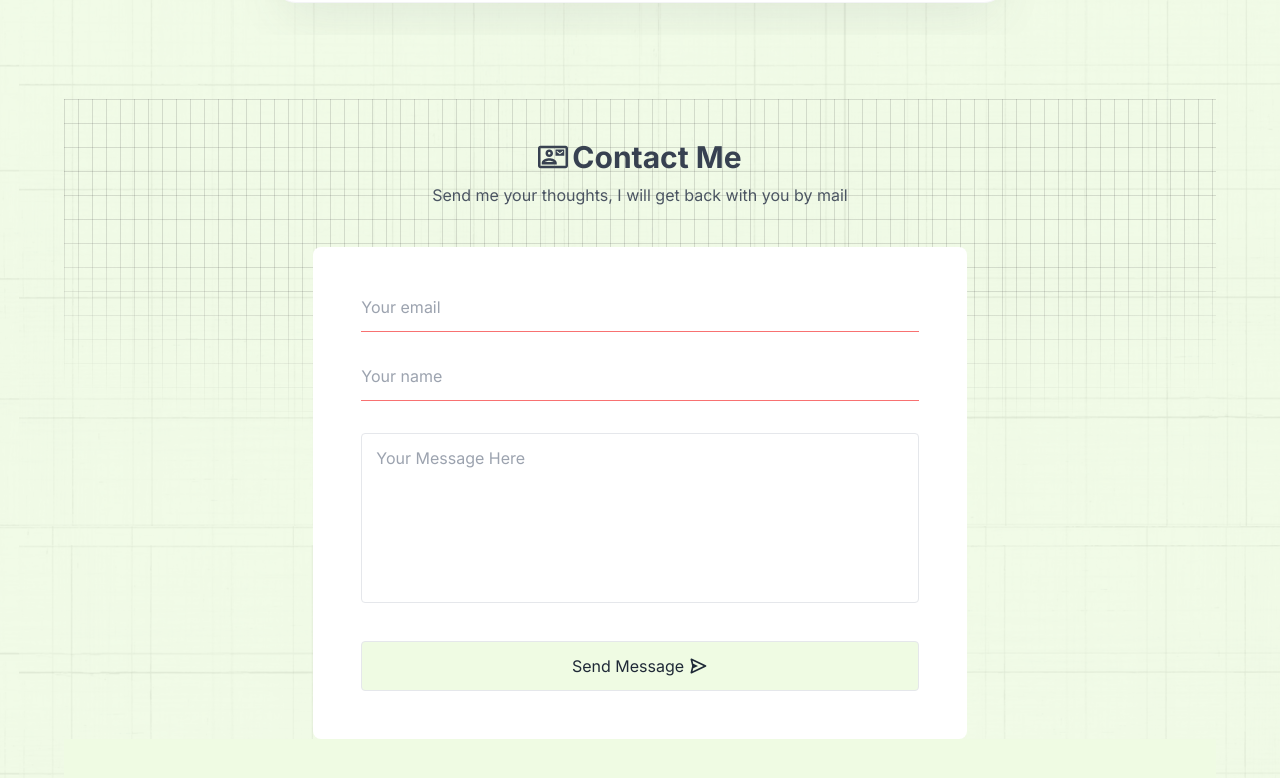
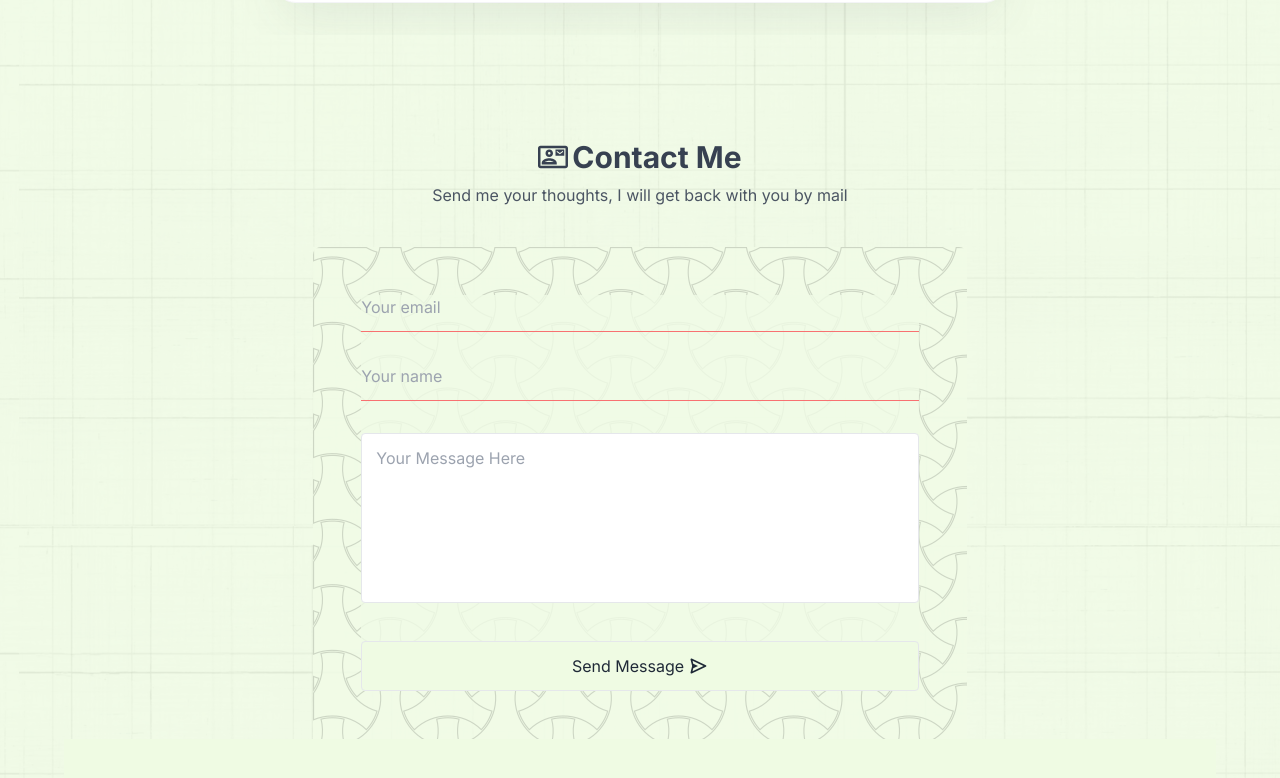
Before and after one commit to FM-Akib/Akib-Portfolio-3.0, a Next.js app: page / in a window 1280 px wide. Shown: the part 6302-7080 px from the top of the page. Built offline with nearby package versions, Linux system fonts and the light colour scheme.

Commit message:
updated bg and project

```diff
--- a/src/components/ui/ContactForm.js
+++ b/src/components/ui/ContactForm.js
@@ -28,7 +28,7 @@
 
   return (
     <>
-    <div class="relative h-full w-full "><div class="absolute bottom-0 left-0 right-0 top-0 bg-[linear-gradient(to_right,#4f4f4f2e_1px,transparent_1px),linear-gradient(to_bottom,#4f4f4f2e_1px,transparent_1px)] bg-[size:14px_24px] [mask-image:radial-gradient(ellipse_80%_50%_at_50%_0%,#000_70%,transparent_110%)]"></div>
+    {/* <div class="relative h-full w-full "><div class="absolute bottom-0 left-0 right-0 top-0 bg-[linear-gradient(to_right,#4f4f4f2e_1px,transparent_1px),linear-gradient(to_bottom,#4f4f4f2e_1px,transparent_1px)] bg-[size:14px_24px] [mask-image:radial-gradient(ellipse_80%_50%_at_50%_0%,#000_70%,transparent_110%)]"></div> */}
 
     <div className="text-center p-10">
       <h1 className="font-bold text-3xl text-gray-700 mb-2 flex items-center justify-center"><MdOutlineContactMail  class="mr-1 "/>Contact Me</h1>
@@ -38,9 +38,11 @@
 
 
     <div class="w-full  px-4 ">
-        <div class="relative p-8 bg-white mx-auto lg:w-1/2 xl:w-7/12  rounded-lg   sm:p-12">
-
-        <form className="space-y-8  bg-white " ref={form} onSubmit={sendEmail}>
+        <div class="relative   mx-auto lg:w-1/2 xl:w-7/12  rounded-lg   "
+        style={{ backgroundImage: `url(/assets/pattern9.png)` }}
+        >
+        <div className="p-8 sm:p-12 bg-[#F1FCE7]/85">
+        <form className="space-y-8  bg-[#F1FCE7]/80 " ref={form} onSubmit={sendEmail}>
 
         <div className="space-y-8 ">
          <div>
@@ -81,10 +83,10 @@
         {error && <p class="text-red-500">{error}</p>}
 
       </form>
-
+      </div>
         </div>
     </div>
-    </div>
+    {/* </div> */}
 
 
 
```
Also changed, not shown: public/assets/pattern9.png (added).
